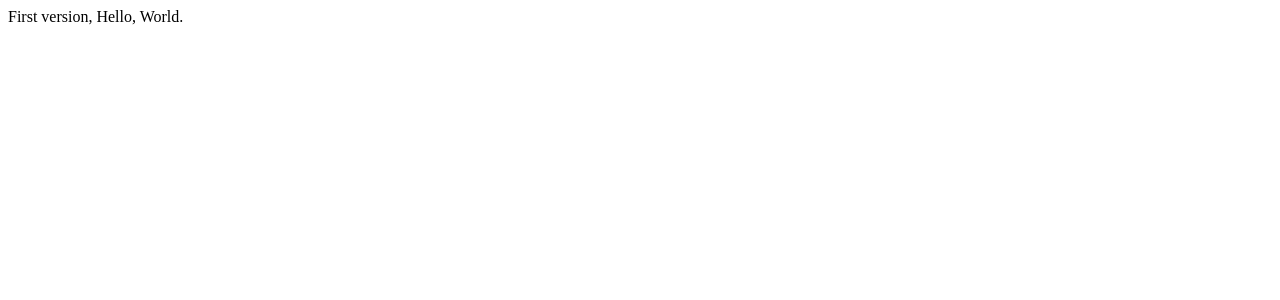
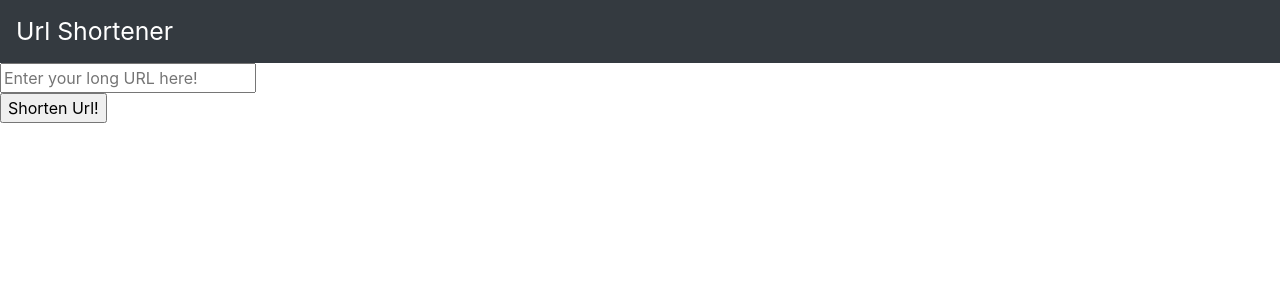
Before and after one commit to Kanosakl/urlshortener, a React (Vite) app: page / in a window 1280 px wide. Shown: the top 300 px of the page. Built offline with nearby package versions, Linux system fonts and the light colour scheme.

Commit message:
Added basic frontend UI

```diff
--- a/package.json
+++ b/package.json
@@ -26,11 +26,13 @@
   "homepage": "https://github.com/Kanosakl/urlshortener#readme",
   "dependencies": {
     "body-parser": "^1.19.0",
+    "bootstrap": "^4.4.1",
     "cookie-session": "^1.4.0",
     "dotenv-safe": "^8.2.0",
     "express": "^4.17.1",
     "node-fetch": "^2.6.0",
     "react": "^16.12.0",
+    "react-bootstrap": "^1.0.0-beta.16",
     "react-dom": "^16.12.0"
   },
   "devDependencies": {
--- a/src/components/App.jsx
+++ b/src/components/App.jsx
@@ -1,12 +1,14 @@
 import React from 'react';
+import { Navbar } from 'react-bootstrap';
+import { UrlShortener } from './UrlShortener';
 
-export class App extends React.Component{
-    constructor(props){
-        super(props);
-
-    }
-
-    render() {
-        return (<span>First version, Hello, World.</span>);
-    }
+export const App = () => {
+    return (
+        <div>
+            <Navbar bg="dark" variant="dark" expand="true">
+                <Navbar.Brand>Url Shortener</Navbar.Brand>
+            </Navbar>
+            <UrlShortener />
+        </div>
+    )
 }
--- /dev/null
+++ b/src/components/UrlShortener.jsx
@@ -0,0 +1,50 @@
+import React, { useState } from 'react';
+const API_LINK = `/api/v1`
+export const UrlShortener = (props) => {
+    const [long_url, setUrl] = useState();
+    const [link, setLink] = useState();
+
+    const handleOnUrlSubmit = (url) => {
+        //API call here
+        fetch(`${API_LINK}/shorten`, {
+            method:'POST',
+            headers:{
+                'Content-Type':'application/json',
+            },
+            body:JSON.stringify({url})
+        })
+        .then(response => {
+            if(!response.ok){
+                throw new Error(response.json());
+            }
+
+            return response.json();
+        })
+        .then(body => {
+            //change Urls state
+            console.log(body);
+            setLink(body.link);
+        })
+        .catch(error => {
+                //handle bad response
+        })
+        .finally(() => {
+            //clean up UI
+        })
+    }
+
+    return (
+        <div>
+            <input type="text" className="text-longUrl" placeholder="Enter your long URL here!" />
+            <br />
+            <input type="button" onClick={(e)=>handleOnUrlSubmit(document.querySelector(".text-longUrl").value)} value="Shorten Url!" />
+            <br />
+            {
+                link? <span>{link}</span>
+                : false
+            }
+        </div>
+    )
+
+
+}
--- a/src/index.css
+++ b/src/index.css
@@ -0,0 +1,4 @@
+.navbar-brand {
+    font-size: 1.55rem;
+    font-weight: 400;
+}
--- a/src/index.html
+++ b/src/index.html
@@ -1,12 +1,17 @@
 <!DOCTYPE html>
 <html lang="en">
+
 <head>
     <meta charset="UTF-8">
     <meta name="viewport" content="width=device-width, initial-scale=1.0">
     <title>Kano Url Shortener</title>
+    <link rel="stylesheet" href="https://maxcdn.bootstrapcdn.com/bootstrap/4.3.1/css/bootstrap.min.css"
+        integrity="sha384-ggOyR0iXCbMQv3Xipma34MD+dH/1fQ784/j6cY/iJTQUOhcWr7x9JvoRxT2MZw1T" crossorigin="anonymous" />
 </head>
+
 <body>
     <div id="root"></div>
-    <script src="index.js" type="module"></script>
+    <script src="index.js"></script>
 </body>
+
 </html>
--- a/src/index.js
+++ b/src/index.js
@@ -1,5 +1,6 @@
 import React from "react";
 import ReactDOM from "react-dom";
+import 'bootstrap/dist/css/bootstrap.min.css';
 import './index.css';
 import {App} from './components/App';
 
```
Also changed, not shown: 1 other file (tests, documents, lock files or other folders).
